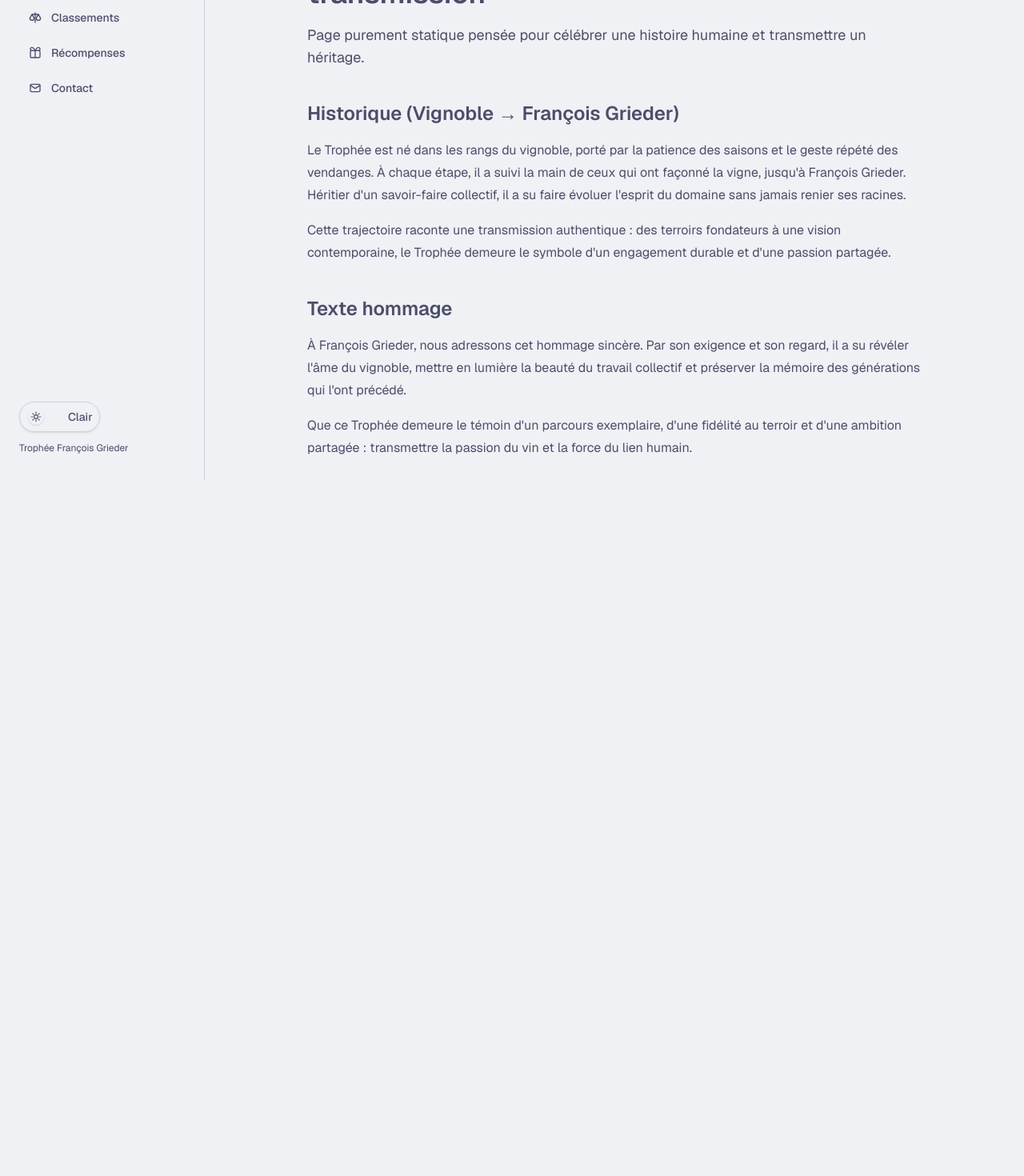
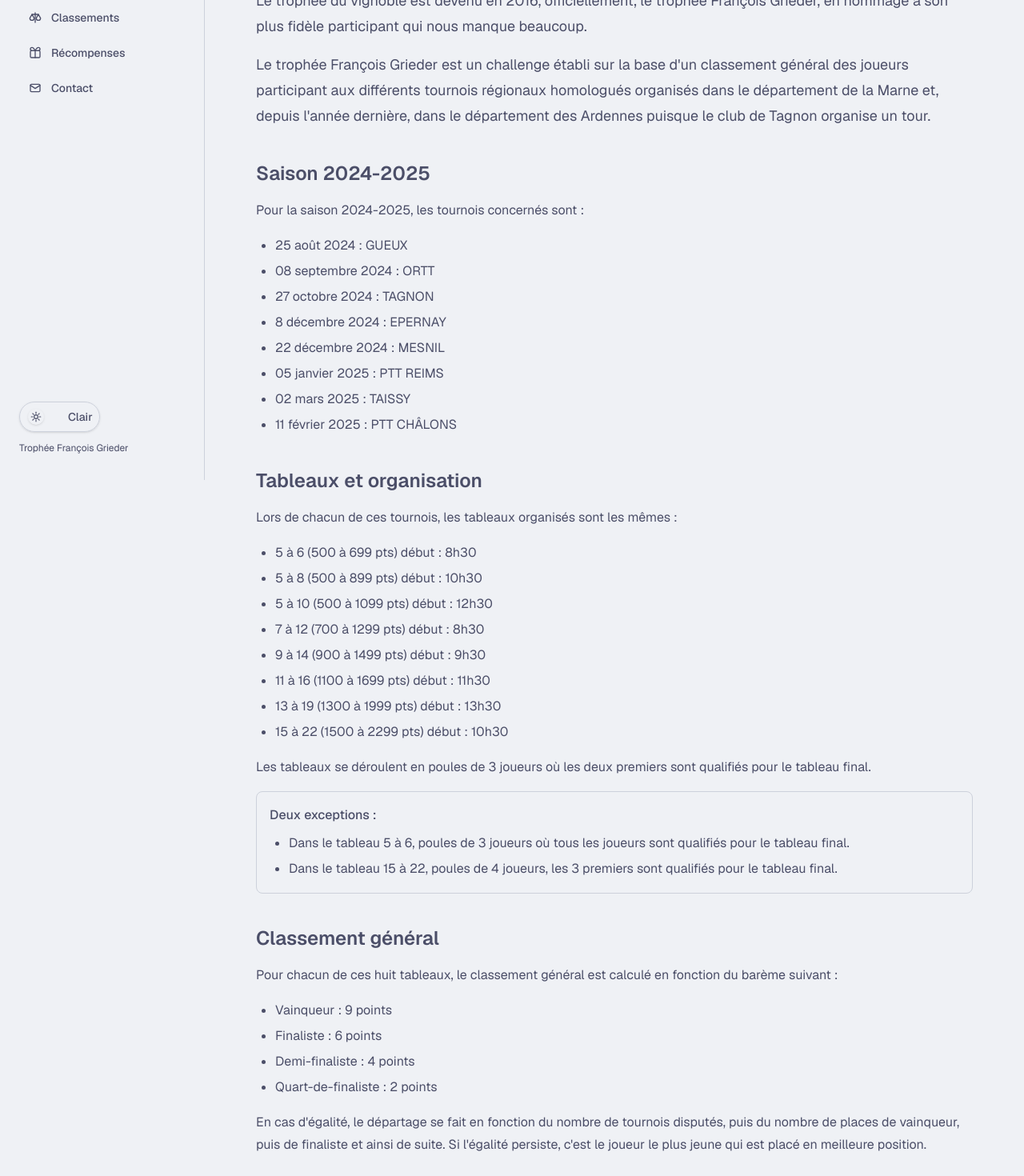
Before and after one commit to jesared/tfg-refonte, a Next.js app: page /trophee in a window 1280 px wide. Shown: the part 200-1670 px from the top of the page at 80% size. Before the commit the page ends 862 px from the top, so only its background shows below. Built offline with nearby package versions, Linux system fonts and the light colour scheme.

Commit message:
Refondre la page trophée avec le contenu officiel

```diff
--- a/app/trophee/page.tsx
+++ b/app/trophee/page.tsx
@@ -3,56 +3,146 @@ import type { Metadata } from "next";
 export const metadata: Metadata = {
   title: "Le Trophée",
   description:
-    "Découvrez l'histoire du Trophée, du vignoble à François Grieder, et un texte hommage dédié à son héritage.",
+    "Présentation officielle du Trophée François Grieder, du calendrier des tournois aux règles de classement et récompenses.",
 };
+
+const tournoisSaison2024_2025 = [
+  "25 août 2024 : GUEUX",
+  "08 septembre 2024 : ORTT",
+  "27 octobre 2024 : TAGNON",
+  "8 décembre 2024 : EPERNAY",
+  "22 décembre 2024 : MESNIL",
+  "05 janvier 2025 : PTT REIMS",
+  "02 mars 2025 : TAISSY",
+  "11 février 2025 : PTT CHÂLONS",
+];
+
+const tableaux = [
+  "5 à 6 (500 à 699 pts) début : 8h30",
+  "5 à 8 (500 à 899 pts) début : 10h30",
+  "5 à 10 (500 à 1099 pts) début : 12h30",
+  "7 à 12 (700 à 1299 pts) début : 8h30",
+  "9 à 14 (900 à 1499 pts) début : 9h30",
+  "11 à 16 (1100 à 1699 pts) début : 11h30",
+  "13 à 19 (1300 à 1999 pts) début : 13h30",
+  "15 à 22 (1500 à 2299 pts) début : 10h30",
+];
+
+const bareme = [
+  "Vainqueur : 9 points",
+  "Finaliste : 6 points",
+  "Demi-finaliste : 4 points",
+  "Quart-de-finaliste : 2 points",
+];
 
 export default function TropheePage() {
   return (
     <main className="min-h-screen bg-card px-6 py-16 text-foreground">
-      <div className="mx-auto flex w-full max-w-3xl flex-col gap-10">
+      <div className="mx-auto flex w-full max-w-4xl flex-col gap-10">
         <header className="space-y-4">
           <p className="text-sm font-semibold uppercase tracking-[0.2em] text-muted-foreground">
             Le Trophée
           </p>
           <h1 className="text-4xl font-semibold leading-tight">
-            Une distinction façonnée par la terre et la transmission
+            Trophée François Grieder
           </h1>
-          <p className="text-lg text-muted-foreground">
-            Page purement statique pensée pour célébrer une histoire humaine et
-            transmettre un héritage.
+          <p className="text-lg leading-8 text-foreground/90">
+            Le trophée du vignoble est devenu en 2016, officiellement, le trophée
+            François Grieder, en hommage à son plus fidèle participant qui nous
+            manque beaucoup.
+          </p>
+          <p className="text-lg leading-8 text-foreground/90">
+            Le trophée François Grieder est un challenge établi sur la base d&apos;un
+            classement général des joueurs participant aux différents tournois
+            régionaux homologués organisés dans le département de la Marne et,
+            depuis l&apos;année dernière, dans le département des Ardennes puisque le
+            club de Tagnon organise un tour.
           </p>
         </header>
 
         <section className="space-y-4">
-          <h2 className="text-2xl font-semibold">
-            Historique (Vignoble → François Grieder)
-          </h2>
+          <h2 className="text-2xl font-semibold">Saison 2024-2025</h2>
           <p className="text-base leading-7 text-foreground/90">
-            Le Trophée est né dans les rangs du vignoble, porté par la patience
-            des saisons et le geste répété des vendanges. À chaque étape, il a
-            suivi la main de ceux qui ont façonné la vigne, jusqu&apos;à François
-            Grieder. Héritier d&apos;un savoir-faire collectif, il a su faire évoluer
-            l&apos;esprit du domaine sans jamais renier ses racines.
+            Pour la saison 2024-2025, les tournois concernés sont :
           </p>
+          <ul className="list-disc space-y-1 pl-6 text-base leading-7 text-foreground/90">
+            {tournoisSaison2024_2025.map((tournoi) => (
+              <li key={tournoi}>{tournoi}</li>
+            ))}
+          </ul>
+        </section>
+
+        <section className="space-y-4">
+          <h2 className="text-2xl font-semibold">Tableaux et organisation</h2>
           <p className="text-base leading-7 text-foreground/90">
-            Cette trajectoire raconte une transmission authentique&nbsp;: des terroirs
-            fondateurs à une vision contemporaine, le Trophée demeure le symbole
-            d&apos;un engagement durable et d&apos;une passion partagée.
+            Lors de chacun de ces tournois, les tableaux organisés sont les mêmes
+            :
+          </p>
+          <ul className="list-disc space-y-1 pl-6 text-base leading-7 text-foreground/90">
+            {tableaux.map((tableau) => (
+              <li key={tableau}>{tableau}</li>
+            ))}
+          </ul>
+          <p className="text-base leading-7 text-foreground/90">
+            Les tableaux se déroulent en poules de 3 joueurs où les deux premiers
+            sont qualifiés pour le tableau final.
+          </p>
+          <div className="space-y-2 rounded-lg border border-border/60 bg-background/60 p-4">
+            <p className="font-medium">Deux exceptions :</p>
+            <ul className="list-disc space-y-1 pl-6 text-base leading-7 text-foreground/90">
+              <li>
+                Dans le tableau 5 à 6, poules de 3 joueurs où tous les joueurs
+                sont qualifiés pour le tableau final.
+              </li>
+              <li>
+                Dans le tableau 15 à 22, poules de 4 joueurs, les 3 premiers sont
+                qualifiés pour le tableau final.
+              </li>
+            </ul>
+          </div>
+        </section>
+
+        <section className="space-y-4">
+          <h2 className="text-2xl font-semibold">Classement général</h2>
+          <p className="text-base leading-7 text-foreground/90">
+            Pour chacun de ces huit tableaux, le classement général est calculé en
+            fonction du barème suivant :
+          </p>
+          <ul className="list-disc space-y-1 pl-6 text-base leading-7 text-foreground/90">
+            {bareme.map((ligne) => (
+              <li key={ligne}>{ligne}</li>
+            ))}
+          </ul>
+          <p className="text-base leading-7 text-foreground/90">
+            En cas d&apos;égalité, le départage se fait en fonction du nombre de
+            tournois disputés, puis du nombre de places de vainqueur, puis de
+            finaliste et ainsi de suite. Si l&apos;égalité persiste, c&apos;est le joueur
+            le plus jeune qui est placé en meilleure position.
           </p>
         </section>
 
         <section className="space-y-4">
-          <h2 className="text-2xl font-semibold">Texte hommage</h2>
+          <h2 className="text-2xl font-semibold">Récompenses</h2>
           <p className="text-base leading-7 text-foreground/90">
-            À François Grieder, nous adressons cet hommage sincère. Par son
-            exigence et son regard, il a su révéler l&apos;âme du vignoble, mettre en
-            lumière la beauté du travail collectif et préserver la mémoire des
-            générations qui l&apos;ont précédé.
+            Chaque club consent à une mise de fond de 100€ pour récompenser les 3
+            premiers de chaque classement de challenge comme suit :
+          </p>
+          <ul className="list-disc space-y-1 pl-6 text-base leading-7 text-foreground/90">
+            <li>1er : 1 Magnum + 1 Trophée</li>
+            <li>2ème : 1 Bouteille + 1 coupe</li>
+            <li>3ème : 1 Bouteille + 1 petite coupe</li>
+          </ul>
+          <p className="text-base leading-7 text-foreground/90">
+            Chaque club conserve l&apos;initiative de la dotation des différents
+            tableaux de son tournoi. La cérémonie de remise des récompenses du
+            trophée Grieder se déroule directement à l&apos;issue de la remise des
+            récompenses du dernier tournoi disputé.
           </p>
           <p className="text-base leading-7 text-foreground/90">
-            Que ce Trophée demeure le témoin d&apos;un parcours exemplaire, d&apos;une
-            fidélité au terroir et d&apos;une ambition partagée&nbsp;: transmettre la
-            passion du vin et la force du lien humain.
+            Lorsqu&apos;un joueur change de classement à mi-saison et ne peut plus
+            participer à un tableau qu&apos;il disputait en première phase, il reste
+            enregistré dans le classement général du tableau concerné mais ne peut
+            plus y marquer de points.
           </p>
         </section>
       </div>
```
